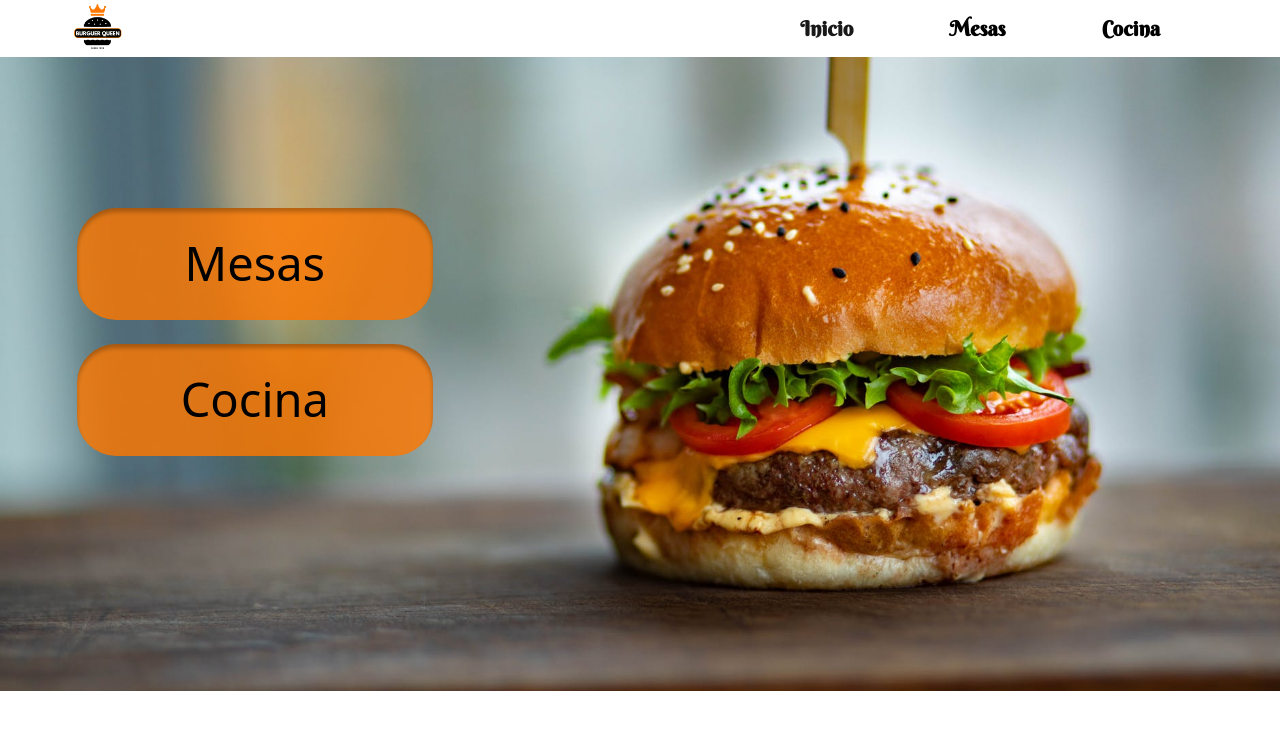
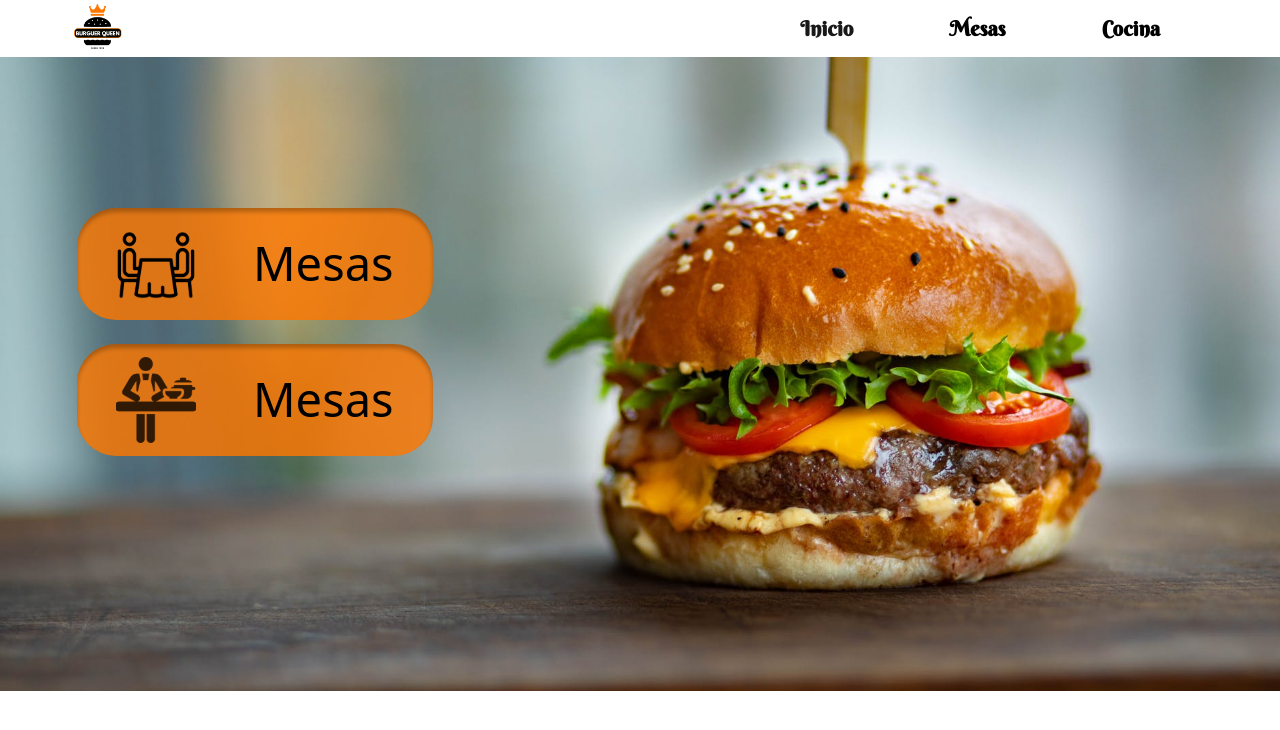
Before and after one commit to luzciel/Burgen-queen, a React (Create React App) app: page / in a window 1280 px wide. Shown: the top 730 px of the page. Built offline with nearby package versions, Linux system fonts and the light colour scheme.

Commit message:
orderDetail css total

```diff
--- a/src/components/home/Home.jsx
+++ b/src/components/home/Home.jsx
@@ -2,16 +2,28 @@ import React from 'react'
 import Header from './Header.jsx'
 import "./home.css"
 import { Link } from "react-router-dom";
+import tables from '../../img/table.svg';
+import kitchen from '../../img/kitchen.svg';
 
-const Home = () =>{
-    return (
-      <div class='home-body'>
-            <div class='opcion'>
-             <Link to='mesas'><span class='opcion-tables span'>Mesas</span></Link>
-             <Link to='/cocina'><span class='opcion-kitchen span'>Cocina</span></Link>
-            </div>
+
+
+const Home = () => {
+  return (
+    <div class='home-body'>
+      <div class='opcion'>
+        <Link to='mesas'>
+          <span class='opcion-tables span'>
+            <img src={tables} alt='tables' className='tables-icon home-icon'></img>
+                  Mesas</span>
+        </Link>
+        <Link to='/cocina'>
+          <span class='opcion-kitchen span'>
+            <img src={kitchen} alt='kitchen' className='kitchen-icon home-icon'></img>
+                  Mesas</span>
+        </Link>
       </div>
-    )
+    </div>
+  )
 }
 
 export default Home
--- a/src/components/home/home.css
+++ b/src/components/home/home.css
@@ -93,6 +93,9 @@ nav i {
     flex-direction: column;
 }
 
+.home-icon{
+    margin-right: 16%;
+}
 .span {
     position: relative;
     width: 356px;
@@ -105,7 +108,11 @@ nav i {
     align-items: center;
     margin-top: 2%;
     font-size: 294%;
+    text-decoration: none;
+    color: black;
+
 }
+
 
 .list {
     display: flex;
@@ -118,7 +125,7 @@ nav i {
 /* formato responsive para table */
 @media screen and (min-width: 415px)  and (max-width: 1024px){
     .home-body {
-        height: 128vh;
+        height: 100vh;
         margin-top: 0px;
         background-size: 113%;
     }
--- a/src/components/orders/LunchView.jsx
+++ b/src/components/orders/LunchView.jsx
@@ -8,7 +8,7 @@ import circlePlus from '../../img/circlePlus.svg';
 
 
 
-const LunchView = ({ item, cart, setCart, menu, sendSubTotal }) => {
+const LunchView = ({ item, cart, setCart, menu, sendSubTotal, key }) => {
 
   const { producto, precio, id } = item;
   const [quantity, setQuantity] = useState(1);
@@ -49,6 +49,12 @@ const LunchView = ({ item, cart, setCart, menu, sendSubTotal }) => {
   //   setSubTotal(productSubTotal)
   // }
 
+    //Sumar el total de los items
+    const productPrices = cart.map((item) => Math.floor(item.precio) * quantity); // Recorre el carrito y crea un nuevo array con los precios (NUMBER)
+    const grandTotal = productPrices.reduce((a, b) => a + b, 0); // reduce, toma todos los elementos en un array, y los reduce en un solo valor.
+    console.log(4, 'tota', grandTotal)
+
+
   if (sendSubTotal) {
     sendSubTotal(productSubTotal);
   }
@@ -75,7 +81,7 @@ const LunchView = ({ item, cart, setCart, menu, sendSubTotal }) => {
       <tr>
         <th scope="row"><span onClick={() => deleteProduct(id)}>{iconDelete}</span></th>
         <td className='name-product' colspan="2">{producto}</td>
-        <td>
+        <td className='div-quantity'>
             <span><span onClick={incrementQuatity}>{iconCirclePlus}</span>
               {quantity > 0 ? (
                 <span className="quantity-number">{quantity}</span>
--- a/src/components/orders/OrderDetail.css
+++ b/src/components/orders/OrderDetail.css
@@ -14,11 +14,23 @@
     margin-top: 2%;
 }
 
+.empty-cart{
+    margin-left: 5%;
+}
+
 .name-product{
     font-family: 'Roboto Slab', serif;
     font-weight: 400;
     color: #817B7B;
     font-size: 140%;
+    padding-right: 0 !important;
+    padding-left: 0 !important;
+    width: 67%;
+}
+
+.div-quantity{
+    padding-right: 0 !important;
+    padding-left: 0 !important;
 }
 
 .quantity-number{
@@ -34,6 +46,12 @@
     font-weight: bold;
     display: flex;
     justify-content: space-between;
+    margin: 0 5%;
+}
+
+.total {
+    font-weight: bold;
+    font-size: 182%;
 }
 .div-btn{
     display: flex;
--- a/src/components/orders/OrderDetail.jsx
+++ b/src/components/orders/OrderDetail.jsx
@@ -18,7 +18,7 @@ const OrderDetail = ({ cart, setCart }) => {
   //Funcion que detalla el contenido de la orden si esta tiene un lenght diferente a 0
   const listLunchView = () => {
     if (cart.length === 0) {
-      return <p>No hay productos en el carrito</p>;
+      return <p className='empty-cart'>Agrega productos a la orden</p>;
     } else {
       return cart.map(((item, index) => <LunchView key={index + "menu"} item={item} cart={cart} setCart={setCart} sendSubTotal={getSubTotal} />))
     }
@@ -39,11 +39,11 @@ const OrderDetail = ({ cart, setCart }) => {
       </table>
       <div className="div-total">
       <h1 className="total">Total</h1>
-      <h1 className="total">{grandTotal}</h1>
+      <h1 className="total">${grandTotal}</h1>
       </div>
       <div className="div-btn">
-        <button type="button" class="btn btn-lg btn-send">Enviar a cocina</button>
-        <button type="button" class="btn btn-lg btn-cancel">Cancelar Pedido</button>
+        <a href='/cocina'><button type="button" class="btn btn-lg btn-send">Enviar a cocina</button></a>
+        <a href='/'><button type="button" class="btn btn-lg btn-cancel">Cancelar Pedido</button></a>
       </div>
     </div>
   )
```
Also changed, not shown: src/img/kitchen.svg (added), src/img/table.svg (added).
